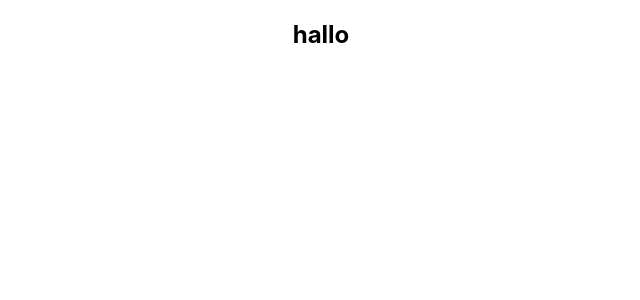
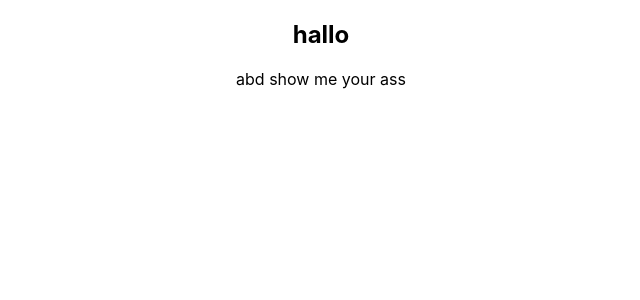
Before and after one commit to jafarfares/oop, a React (Create React App) app: page / in a window 1280 px wide. Shown: the top 300 px of the page, without its empty margins (319-959 px from the left). Built offline with nearby package versions, Linux system fonts and the light colour scheme.

Commit message:
I Love You

```diff
--- a/src/App.js
+++ b/src/App.js
@@ -5,6 +5,7 @@ function App() {
   return (
     <div className="App">
        <h2>hallo</h2>
+       <p>abd show me your ass</p>
     </div>
   );
 }
```
